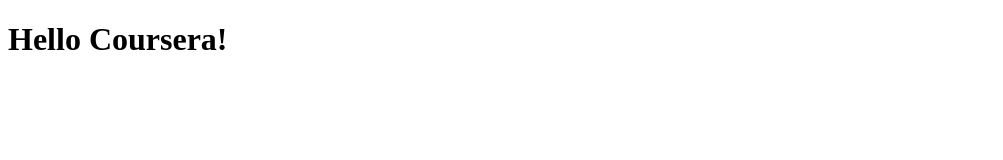
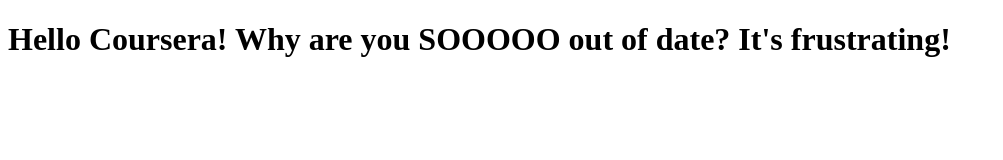
Before and after one commit to PHuxley1954/Coursera-test, a plain HTML site: page site/index.html in a window 1280 px wide. Shown: the whole page, without its empty margins (0-1003 px from the left). Drawn offline with Linux system fonts and the light colour scheme.

Commit message:
Small addition to our page content.

```diff
--- a/site/index.html
+++ b/site/index.html
@@ -4,6 +4,6 @@
 	<title>Hello Coursera!</title>
 </head>
 <body>
-<h1>Hello Coursera!</h1>
+<h1>Hello Coursera! Why are you SOOOOO out of date?  It's frustrating!</h1>
 </body>
 </html>
```
